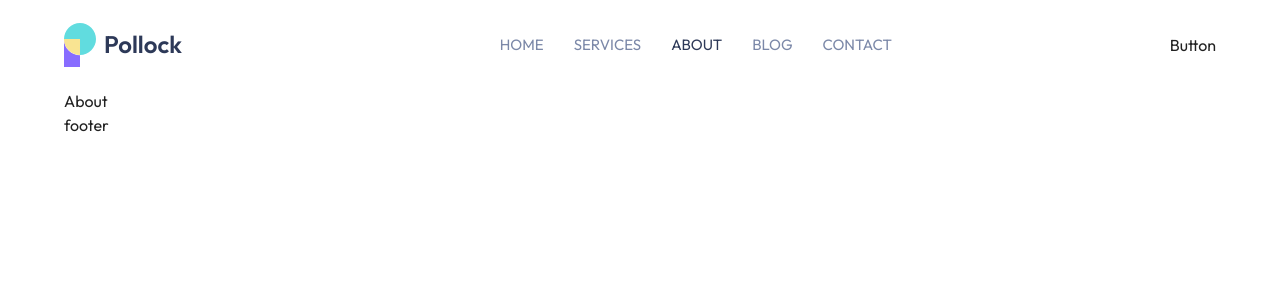
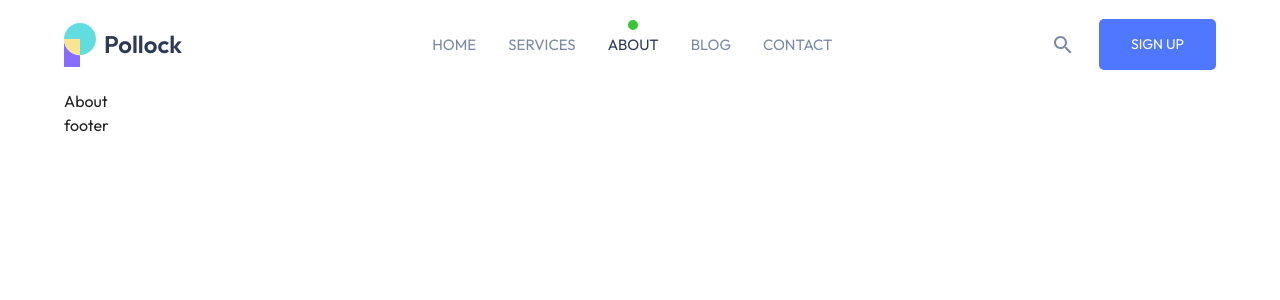
Before and after one commit to quochientn/pollock-agency, a React (Vite) app: page /about in a window 1280 px wide. Shown: the top 300 px of the page. Built offline with nearby package versions, Linux system fonts and the light colour scheme.

Commit message:
add header buttons

```diff
--- a/package.json
+++ b/package.json
@@ -12,6 +12,7 @@
   "dependencies": {
     "@emotion/react": "^11.11.3",
     "@emotion/styled": "^11.11.0",
+    "@mui/icons-material": "^5.15.3",
     "@mui/material": "^5.15.3",
     "@mui/system": "^5.15.3",
     "react": "^18.2.0",
--- a/src/index.css
+++ b/src/index.css
@@ -1,3 +1,27 @@
+:root {
+  --color-action-blue: #4f77ff;
+  --color-action-pink: #ffc0ec;
+  --color-action-green: #34c635;
+  --color-action-purple: #886cff;
+  --color-action-red: #ef3737;
+  --color-action-orange: #ff9513;
+  --color-action-yellow: #f9e492;
+  --color-action-dark-blue: #001c7f;
+  --color-action-turquoise: #61dcdf;
+
+  --color-text-heading: #2d3958;
+  --color-text-text: #7b88a8;
+  --color-text-text-white: #fff;
+  --color-text-text-grey: #e7e5ea;
+
+  --color-background-dark: #12022f;
+  --color-background-light: #f8fafc;
+  --color-background-alt: #321370;
+  --color-background-light-alt: #f7f5f1;
+  --color-background-white: #fff;
+  --color-background-grey: #292f3a;
+}
+
 /*
 :root {
   font-family: Inter, system-ui, Avenir, Helvetica, Arial, sans-serif;
--- a/src/main.jsx
+++ b/src/main.jsx
@@ -50,24 +50,44 @@ const theme = createTheme({
       textTransform: "uppercase",
     },
   },
+
   palette: {
     pollockAction: {
-      actionBlue: "#4F77FF",
-      actionPink: "#FFC0EC",
+      actionBlue: "var(--color-action-blue)",
+      actionPink: "var(--color-action-pink)",
     },
     pollockText: {
-      heading: "#2D3958",
-      text: "#7B88A8",
-      textWhite: "#fff",
-      textGrey: "#E7E5EA",
+      heading: "var(--color-text-heading)",
+      text: "var(--color-text-text)",
+      textWhite: "var(--color-text-text-white)",
+      textGrey: "var(--color-text-text-grey)",
     },
     pollockBackground: {
-      dark: "#12022F",
-      light: "#F8FAFC",
-      alt: "#321370",
-      lightAlt: "#F7F5F1",
-      white: "#fff",
-      grey: "#292F3A",
+      dark: "var(--color-background-dark)",
+      light: "var(--color-background-light)",
+      alt: "var(--color-background-alt)",
+      lightAlt: "var(--color-background-light-alt)",
+      white: "var(--color-background-white)",
+      grey: "var(--color-background-grey)",
+    },
+  },
+
+  components: {
+    MuiButton: {
+      variants: [
+        {
+          props: { variant: "buttonBig" },
+          style: {
+            padding: "0.8rem 2rem",
+            borderRadius: "5px",
+            backgroundColor: "var(--color-action-blue)",
+            color: "var(--color-text-text-white)",
+            "&:hover": {
+              backgroundColor: "var(--color-action-dark-blue)",
+            },
+          },
+        },
+      ],
     },
   },
 });
--- a/src/ui/HeaderButtons.jsx
+++ b/src/ui/HeaderButtons.jsx
@@ -1,5 +1,17 @@
+import { Box, IconButton } from "@mui/material";
+import SearchIcon from "@mui/icons-material/Search";
+
+import StyledButton from "./StyledButton";
+
 function HeaderButtons() {
-  return <div>Button</div>;
+  return (
+    <Box display="flex" alignItems="center" gap={2}>
+      <IconButton size="medium">
+        <SearchIcon sx={{ color: "pollockText.text", fontSize: "1.5rem" }} />
+      </IconButton>
+      <StyledButton>Sign up</StyledButton>
+    </Box>
+  );
 }
 
 export default HeaderButtons;
--- a/src/ui/NavMenu.jsx
+++ b/src/ui/NavMenu.jsx
@@ -14,7 +14,7 @@ const StyledListMenu = styled.ul`
   list-style: none;
   display: flex;
   align-items: center;
-  gap: 30px;
+  gap: 2rem;
 `;
 
 const StyledNavLink = styled(NavLink)`
@@ -25,13 +25,23 @@ const StyledNavLink = styled(NavLink)`
     font-weight: 500;
     line-height: 1.6;
     text-transform: uppercase;
-    color: #7b88a8;
+    color: var(--color-text-text);
   }
 
   &:active,
   &.active:link,
   &.active:visited {
-    color: #2d3958;
+    color: var(--color-text-heading);
+    position: relative;
+
+    &::before {
+      content: "";
+      border-radius: 50%;
+      position: absolute;
+      top: -15px;
+      left: 40%;
+      border: 5px solid var(--color-action-green);
+    }
   }
 `;
 
@@ -42,15 +52,6 @@ function NavMenu() {
         {pages.map((page) => (
           <li key={page.name}>
             <StyledNavLink to={page.path}>{page.name}</StyledNavLink>
-            {/* <Link
-              href={page.path}
-              variant="link"
-              color="pollockText.text"
-              underline="none"
-              sx={{ cursor: "pointer" }}
-            >
-              {page.name}
-            </Link> */}
           </li>
         ))}
       </StyledListMenu>
--- /dev/null
+++ b/src/ui/StyledButton.jsx
@@ -0,0 +1,7 @@
+import { Button } from "@mui/material";
+
+function StyledButton({ children }) {
+  return <Button variant="buttonBig">{children}</Button>;
+}
+
+export default StyledButton;
```
Also changed, not shown: 1 other file (tests, documents, lock files or other folders).
